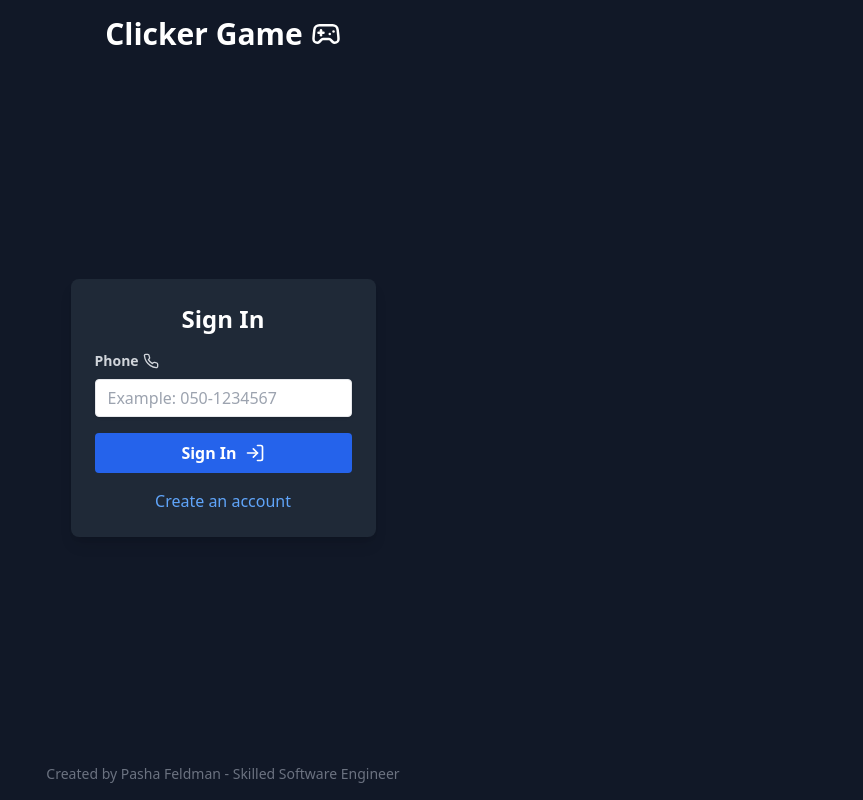
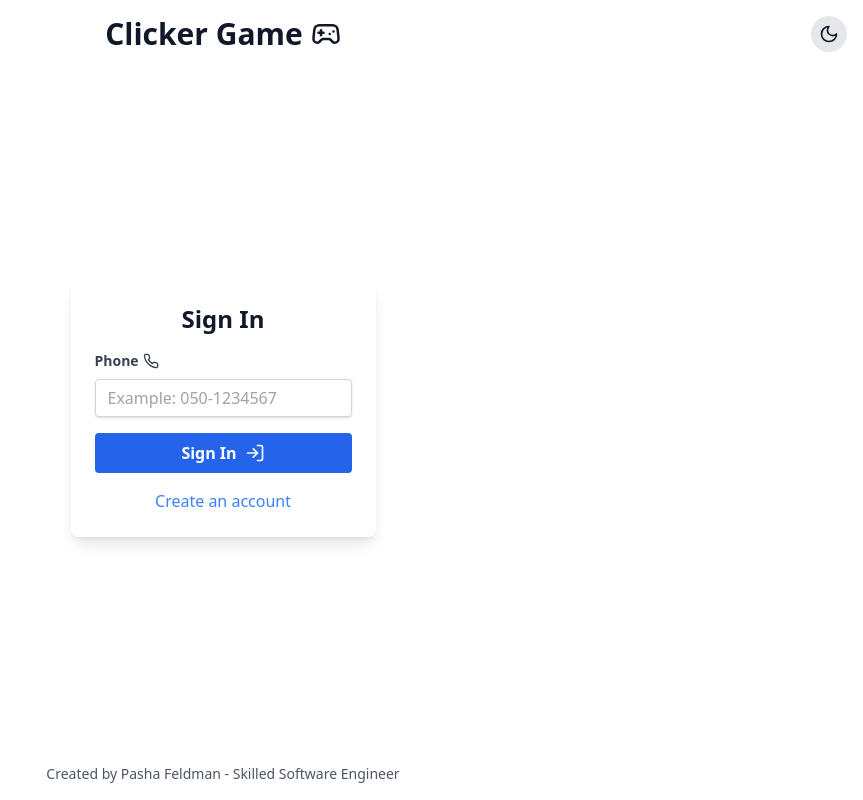
Before and after one commit to Kokoss74/clicker-game, a React (Vite) app: page / in a window 1280 px wide. Shown: the whole page, without its empty margins (417-1280 px from the left). Built offline with nearby package versions, Linux system fonts and the light colour scheme; no server answers; the database is empty.

Commit message:
theme light/dark support

```diff
--- a/src/App.tsx
+++ b/src/App.tsx
@@ -1,4 +1,4 @@
-import React, { useEffect, useState } from "react";
+import React, { useEffect, useState, useMemo } from "react";
 import {
   BrowserRouter as Router,
   Routes,
@@ -9,15 +9,14 @@ import { ToastContainer, toast } from "react-toastify";
 import "react-toastify/dist/ReactToastify.css";
 import { useAuthStore } from "./store/auth";
 import { useGameStore } from "./store/game";
+import useTheme from "./hooks/useTheme";
 import Game from "./components/Game";
-import { Phone, UserPlus, LogIn, AlertTriangle, Loader, Gamepad2 } from "lucide-react"; // Import icons
+import { Phone, UserPlus, LogIn, AlertTriangle, Loader, Gamepad2, Sun, Moon } from "lucide-react";
 
-// Define props for AuthForm
 interface AuthFormProps {
   isLoading: boolean;
 }
 
-// Modified AuthForm to accept and use isLoading prop
 function AuthForm({ isLoading }: AuthFormProps) {
   const { signIn, signUp, error } = useAuthStore();
   const [isSignUp, setIsSignUp] = React.useState(false); // Initial mode is Sign In
@@ -41,7 +40,7 @@ function AuthForm({ isLoading }: AuthFormProps) {
       // Clear local error if store error is cleared
       setLocalError(null);
     }
-  }, [error]); // Dependencies: store error
+  }, [error]);
 
   // Clear local error on input change
   const handlePhoneChange = (e: React.ChangeEvent<HTMLInputElement>) => {
@@ -94,22 +93,22 @@ function AuthForm({ isLoading }: AuthFormProps) {
   };
 
   return (
-    <div className="max-w-md mx-auto p-6 bg-gray-800 rounded-lg shadow-lg relative">
+    <div className="max-w-md mx-auto p-6 bg-white dark:bg-gray-800 rounded-lg shadow-lg relative text-gray-900 dark:text-white transition-colors duration-200">
       {/* Loading Overlay */}
       {isLoading && (
-        <div className="absolute inset-0 bg-gray-900 bg-opacity-75 flex justify-center items-center rounded-lg z-10">
-          <Loader size={32} className="animate-spin text-white" />
+        <div className="absolute inset-0 bg-gray-200 dark:bg-gray-900 bg-opacity-75 flex justify-center items-center rounded-lg z-10">
+          <Loader size={32} className="animate-spin text-gray-900 dark:text-white" />
         </div>
       )}
 
-      <h2 className="text-2xl font-bold mb-4 text-center text-white flex items-center justify-center gap-2">
+      <h2 className="text-2xl font-bold mb-4 text-center flex items-center justify-center gap-2">
         {isSignUp ? "Sign Up" : "Sign In"}
       </h2>
 
       <form onSubmit={handleSubmit} className="space-y-4">
         {/* Phone Input */}
         <div>
-          <label className="block text-gray-300 text-sm font-bold mb-2 flex items-center gap-1">
+          <label className="block text-gray-700 dark:text-gray-300 text-sm font-bold mb-2 flex items-center gap-1">
             Phone <Phone size={16} />
           </label>
           <input
@@ -117,8 +116,8 @@ function AuthForm({ isLoading }: AuthFormProps) {
             value={phone}
             onChange={handlePhoneChange}
             placeholder="Example: 050-1234567"
-            className={`shadow appearance-none border rounded w-full py-2 px-3 text-gray-700 leading-tight focus:outline-none focus:shadow-outline ${
-              isLoading ? "bg-gray-200 cursor-not-allowed" : ""
+            className={`shadow appearance-none border rounded w-full py-2 px-3 text-gray-900 dark:text-gray-100 bg-white dark:bg-gray-700 border-gray-300 dark:border-gray-600 leading-tight focus:outline-none focus:shadow-outline ${
+              isLoading ? "bg-gray-100 dark:bg-gray-600 cursor-not-allowed" : ""
             }`}
             disabled={isLoading}
           />
@@ -127,7 +126,7 @@ function AuthForm({ isLoading }: AuthFormProps) {
         {/* Name Input (only for Sign Up) */}
         {isSignUp && (
           <div>
-            <label className="block text-gray-300 text-sm font-bold mb-2 flex items-center gap-1">
+            <label className="block text-gray-700 dark:text-gray-300 text-sm font-bold mb-2 flex items-center gap-1">
               Name
             </label>
             <input
@@ -135,8 +134,8 @@ function AuthForm({ isLoading }: AuthFormProps) {
               value={name}
               onChange={handleNameChange}
               placeholder="Your Name"
-              className={`shadow appearance-none border rounded w-full py-2 px-3 text-gray-700 leading-tight focus:outline-none focus:shadow-outline ${
-                isLoading ? "bg-gray-200 cursor-not-allowed" : ""
+              className={`shadow appearance-none border rounded w-full py-2 px-3 text-gray-900 dark:text-gray-100 bg-white dark:bg-gray-700 border-gray-300 dark:border-gray-600 leading-tight focus:outline-none focus:shadow-outline ${
+                isLoading ? "bg-gray-100 dark:bg-gray-600 cursor-not-allowed" : ""
               }`}
               disabled={isLoading}
             />
@@ -146,7 +145,7 @@ function AuthForm({ isLoading }: AuthFormProps) {
         {/* Submit Button */}
         <button
           type="submit"
-          className={`w-full bg-blue-600 hover:bg-blue-700 text-white font-bold py-2 px-4 rounded focus:outline-none focus:shadow-outline flex items-center justify-center gap-2 ${
+          className={`w-full bg-blue-600 hover:bg-blue-700 text-white font-bold py-2 px-4 rounded focus:outline-none focus:shadow-outline flex items-center justify-center gap-2 transition-opacity ${
             isLoading ? "opacity-50 cursor-not-allowed" : ""
           }`}
           disabled={isLoading}
@@ -166,7 +165,7 @@ function AuthForm({ isLoading }: AuthFormProps) {
       {/* Toggle Mode Button */}
       <button
         onClick={handleToggleMode}
-        className={`mt-4 w-full text-center text-blue-400 hover:text-blue-300 flex items-center justify-center gap-1 ${
+        className={`mt-4 w-full text-center text-blue-500 dark:text-blue-400 hover:text-blue-700 dark:hover:text-blue-300 flex items-center justify-center gap-1 transition-opacity ${
           isLoading ? "opacity-50 cursor-not-allowed" : ""
         }`}
         disabled={isLoading}
@@ -176,7 +175,7 @@ function AuthForm({ isLoading }: AuthFormProps) {
 
       {/* Error Display Area */}
       {localError && (
-        <div className="mt-4 text-red-500 text-center flex items-center justify-center gap-1">
+        <div className="mt-4 text-red-600 dark:text-red-500 text-center flex items-center justify-center gap-1">
           <AlertTriangle size={16} />
           {localError}
         </div>
@@ -185,11 +184,23 @@ function AuthForm({ isLoading }: AuthFormProps) {
   );
 }
 
-// --- App Component ---
 function App() {
   const { user, loading: authLoading, checkUser } = useAuthStore();
   const { loadSettings, loading: settingsLoading } = useGameStore();
   const [initialized, setInitialized] = useState(false);
+  const { theme, setTheme } = useTheme();
+
+  // Determine the effective theme (light/dark) based on the current state ('light', 'dark', or 'system')
+  const effectiveTheme = useMemo(() => {
+    if (theme === 'system') {
+      // Check system preference only on client-side
+      if (typeof window !== 'undefined') {
+        return window.matchMedia('(prefers-color-scheme: dark)').matches ? 'dark' : 'light';
+      }
+      return 'light'; // Default to light during SSR or if window is undefined
+    }
+    return theme;
+  }, [theme]);
 
   // Effect for initial application load (check session, load settings)
   useEffect(() => {
@@ -208,9 +219,8 @@ function App() {
   // Render initial loading screen if not initialized or settings are loading
   if (isInitializing) {
     return (
-      <div className="flex justify-center items-center h-screen bg-gray-900 text-white">
+      <div className="flex justify-center items-center h-screen">
         <div className="text-xl flex items-center gap-2">
-          Loading...
           <Loader size={24} className="animate-spin" />
         </div>
       </div>
@@ -220,17 +230,23 @@ function App() {
   // Once initialized, render the main application structure
   return (
     <Router future={{ v7_relativeSplatPath: true, v7_startTransition: true }}>
-      <div className="min-h-[100dvh] bg-gray-900 flex flex-col"> {/* Use dynamic viewport height */}
-        {/* Header */}
-        <header className="text-center py-4">
-          <h1 className="text-3xl font-bold text-white flex items-center justify-center gap-2">
+      <div className="min-h-[100dvh] flex flex-col">
+        <header className="text-center py-4 relative">
+          <h1 className="text-3xl font-bold flex items-center justify-center gap-2">
             Clicker Game
             <Gamepad2 size={30} />
           </h1>
+          <button
+            onClick={() => setTheme(effectiveTheme === 'dark' ? 'light' : 'dark')}
+            className="absolute top-4 right-4 p-2 rounded-full bg-gray-200 dark:bg-gray-700 text-gray-900 dark:text-gray-100 hover:bg-gray-300 dark:hover:bg-gray-600 transition-colors"
+            aria-label="Toggle theme"
+          >
+            {effectiveTheme === 'dark' ? <Sun size={20} /> : <Moon size={20} />}
+          </button>
         </header>
 
         {/* Main Content Area */}
-        <main className="flex-grow flex flex-col justify-center items-center"> {/* Added flex-grow and centering */}
+        <main className="flex-grow flex flex-col justify-center items-center">
           {/* Conditionally render AuthForm or Game based on user state */}
         {!user ? (
           // Render AuthForm container
@@ -247,15 +263,14 @@ function App() {
             <Route path="*" element={<Navigate to="/" replace />} />
           </Routes>
         )}
-        </main> {/* Close main content area */}
+        </main>
 
-        {/* Footer */}
-        <footer className="text-center text-gray-500 text-sm py-4">
+        <footer className="text-center text-gray-600 dark:text-gray-400 text-sm py-4">
           Created by Pasha Feldman - Skilled Software Engineer
         </footer>
 
         {/* Toast notifications container */}
-        <ToastContainer position="top-right" autoClose={3000} theme="dark" />
+        <ToastContainer position="top-right" autoClose={3000} theme={effectiveTheme} />
       </div>
     </Router>
   );
--- /dev/null
+++ b/src/hooks/useTheme.ts
@@ -0,0 +1,61 @@
+import { useState, useEffect, useCallback } from 'react';
+
+type Theme = 'light' | 'dark' | 'system';
+
+const useTheme = () => {
+  // Initialize state, trying to get theme from localStorage or default to 'system'
+  const [theme, setThemeState] = useState<Theme>(() => {
+    if (typeof window === 'undefined') {
+      return 'system'; // Default for SSR or environments without window
+    }
+    const storedTheme = localStorage.getItem('theme') as Theme | null;
+    return storedTheme || 'system';
+  });
+
+  // Function to apply the theme class to the documentElement
+  const applyTheme = useCallback((newTheme: Theme) => {
+    const root = window.document.documentElement;
+    root.classList.remove('light', 'dark'); // Remove previous theme classes
+
+    let effectiveTheme: 'light' | 'dark';
+    if (newTheme === 'system') {
+      effectiveTheme = window.matchMedia('(prefers-color-scheme: dark)').matches ? 'dark' : 'light';
+    } else {
+      effectiveTheme = newTheme;
+    }
+
+    root.classList.add(effectiveTheme); // Add the current effective theme class
+    // console.log(`Applying theme: ${effectiveTheme} (requested: ${newTheme})`); // Debug log
+  }, []);
+
+  // Effect to apply theme on initial load and when theme state changes
+  useEffect(() => {
+    applyTheme(theme);
+  }, [theme, applyTheme]);
+
+  // Effect to listen for system theme changes if theme is 'system'
+  useEffect(() => {
+    if (theme !== 'system') {
+      return; // Only listen if theme is set to 'system'
+    }
+
+    const mediaQuery = window.matchMedia('(prefers-color-scheme: dark)');
+    const handleChange = () => {
+      // console.log('System theme changed, reapplying theme.'); // Debug log
+      applyTheme('system'); // Re-apply to reflect the change
+    };
+
+    mediaQuery.addEventListener('change', handleChange);
+    return () => mediaQuery.removeEventListener('change', handleChange);
+  }, [theme, applyTheme]); // Rerun if theme changes to/from 'system'
+
+  // Function to update theme state and localStorage
+  const setTheme = (newTheme: Theme) => {
+    localStorage.setItem('theme', newTheme);
+    setThemeState(newTheme);
+  };
+
+  return { theme, setTheme };
+};
+
+export default useTheme;
--- a/src/index.css
+++ b/src/index.css
@@ -11,10 +11,12 @@
   }
 
   body {
-    @apply bg-gray-900; /* Ensure body background matches */
+    /* Basic body setup */
   }
 
   #root {
+    /* Apply theme colors and transitions directly to the root element */
+    @apply bg-white text-gray-900 dark:bg-gray-900 dark:text-gray-100 transition-colors duration-200;
     /* Ensure the root container also allows flex behavior if needed */
     display: flex;
     flex-direction: column;
--- a/tailwind.config.js
+++ b/tailwind.config.js
@@ -1,6 +1,7 @@
 /** @type {import('tailwindcss').Config} */
 export default {
   content: ['./index.html', './src/**/*.{js,ts,jsx,tsx}'],
+  darkMode: 'class', // Enable class-based dark mode
   theme: {
     extend: {},
   },
```
Also changed, not shown: src/components/AttemptsTable.tsx (+5 -5 lines), src/components/Game.tsx (+10 -14 lines), src/components/ModalRules.tsx (+16 -23 lines).
